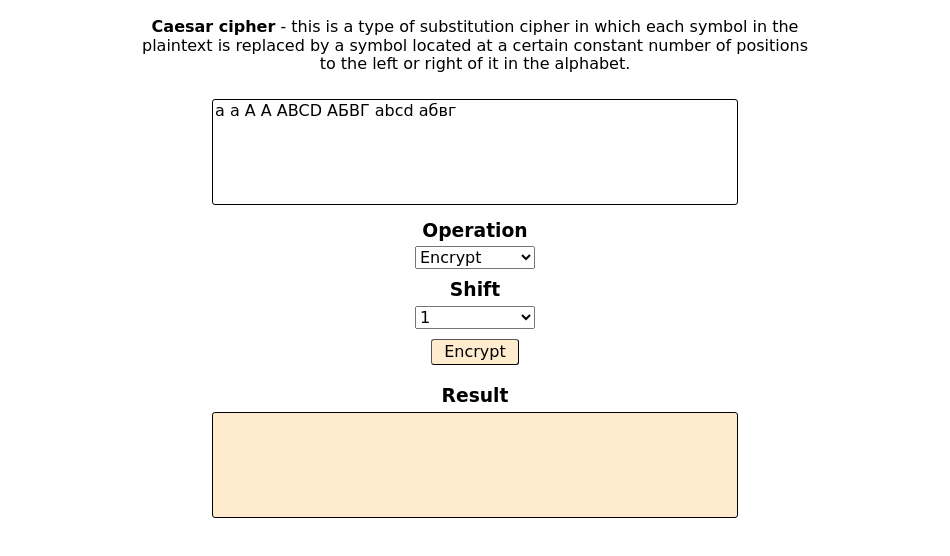
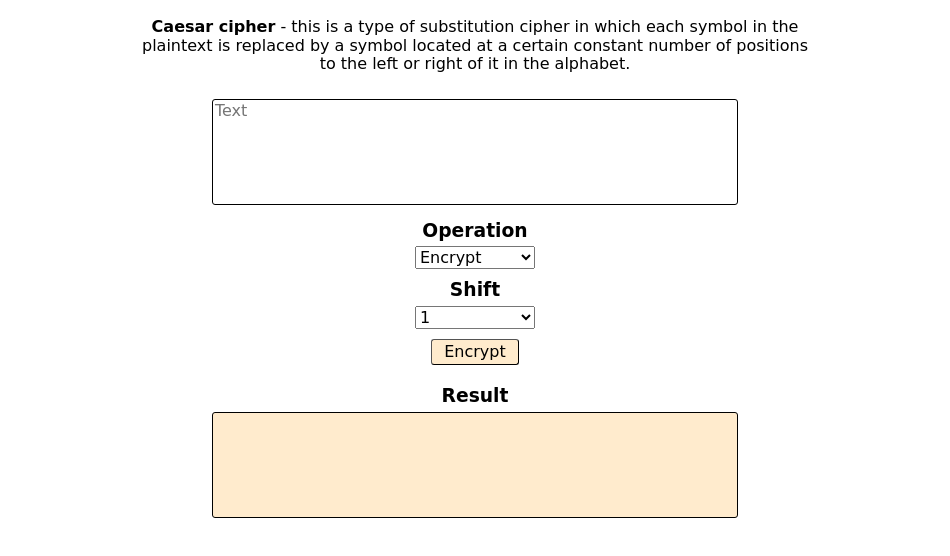
Before and after one commit to Cydoniam/c_Caesar, a plain HTML site: page index.html in a window 1280 px wide. Shown: the part 124-680 px from the top of the page, without its empty margins (165-1115 px from the left). Drawn offline with Linux system fonts and the light colour scheme; a web font is replaced by a local one.

Commit message:
Comments added

```diff
--- a/index.html
+++ b/index.html
@@ -1,3 +1,4 @@
+<!-- author Cydoniam -->
 <!DOCTYPE html>
 <html lang="en">
 <head>
@@ -7,6 +8,7 @@
     <title>Caesar script</title>
     <link rel="stylesheet" href="./css/styles.css">
     <link rel="stylesheet" href="./css/normalize.css">
+    <!-- Very nice font, I recommend the author -->
     <link rel="preconnect" href="https://fonts.googleapis.com">
     <link rel="preconnect" href="https://fonts.gstatic.com" crossorigin>
     <link href="https://fonts.googleapis.com/css2?family=Kelly+Slab&display=swap" rel="stylesheet">
@@ -27,7 +29,7 @@
             </div>
 
             <div class="caesar__text">
-                <textarea name="caesarForm[text]" id="caesar__text-input" placeholder="Text" rows="5" aria-required="true" aria-invalid="false">а a A А ABCD АБВГ abcd абвг</textarea>
+                <textarea name="caesarForm[text]" id="caesar__text-input" placeholder="Text" rows="5" aria-required="true" aria-invalid="false"></textarea>
             </div>
 
         <h3>Operation</h3>
@@ -87,6 +89,6 @@
 
 </body>
 
-<script src="/scripts/index.js"></script>
+    <script src="/scripts/index.js"></script>
 
 </html>
```
